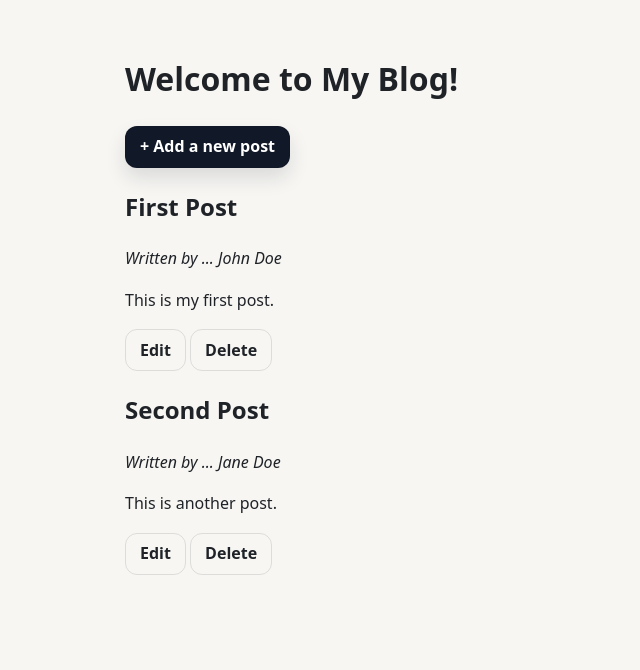
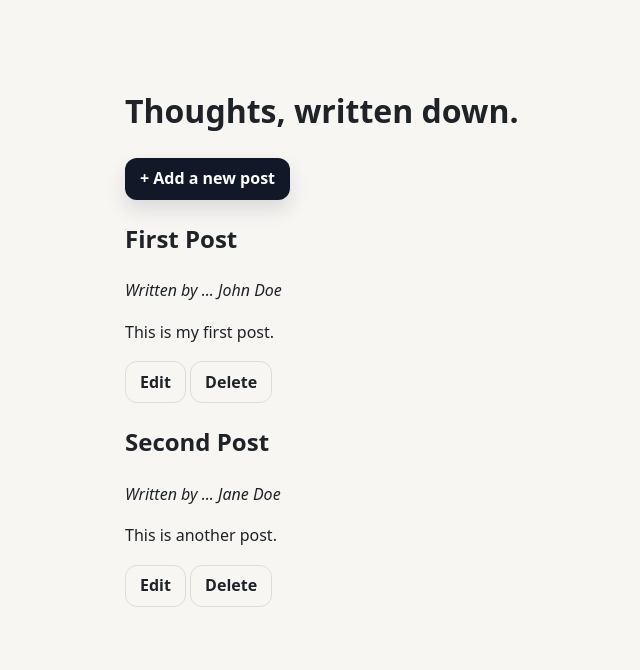
Before and after one commit to markL1391/Masterblog, a Flask app: page / in a window 1280 px wide. Shown: the top 670 px of the page, without its empty margins (171-811 px from the left). Run offline with Flask 3, Linux system fonts and the light colour scheme.

Commit message:
Improve visual centering and spacing on index page

```diff
--- a/static/style.css
+++ b/static/style.css
@@ -2,7 +2,7 @@
 .container {
   max-width: 720px;
   margin: 0 auto;
-  padding: 32px 16px;
+  padding: 64px 16px;
 }
 
 /* --- Form Styles --- */
--- a/templates/index.html
+++ b/templates/index.html
@@ -3,12 +3,12 @@
 <head>
     <meta charset="UTF-8">
     <meta name="viewport" content="width=device-width, initial-scale=1.0">
-    <title>My Blog</title>
+    <title>Notes</title>
     <link rel="stylesheet" href="{{ url_for('static', filename='style.css') }}">
 </head>
 <body>
     <div class="container">
-        <h1>Welcome to My Blog!</h1>
+        <h1>Thoughts, written down.</h1>
 
         <p>
             <a class="btn btn-primary" href="{{ url_for('add') }}">
```
